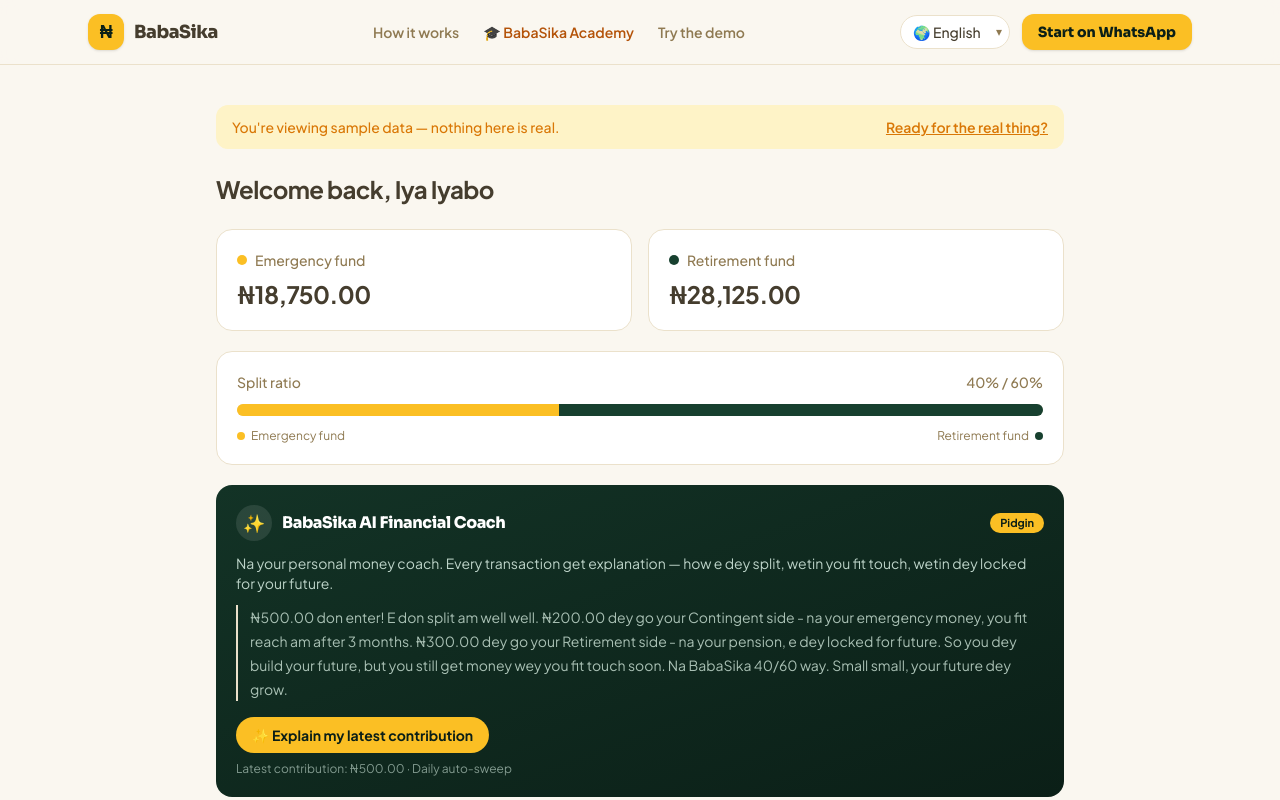
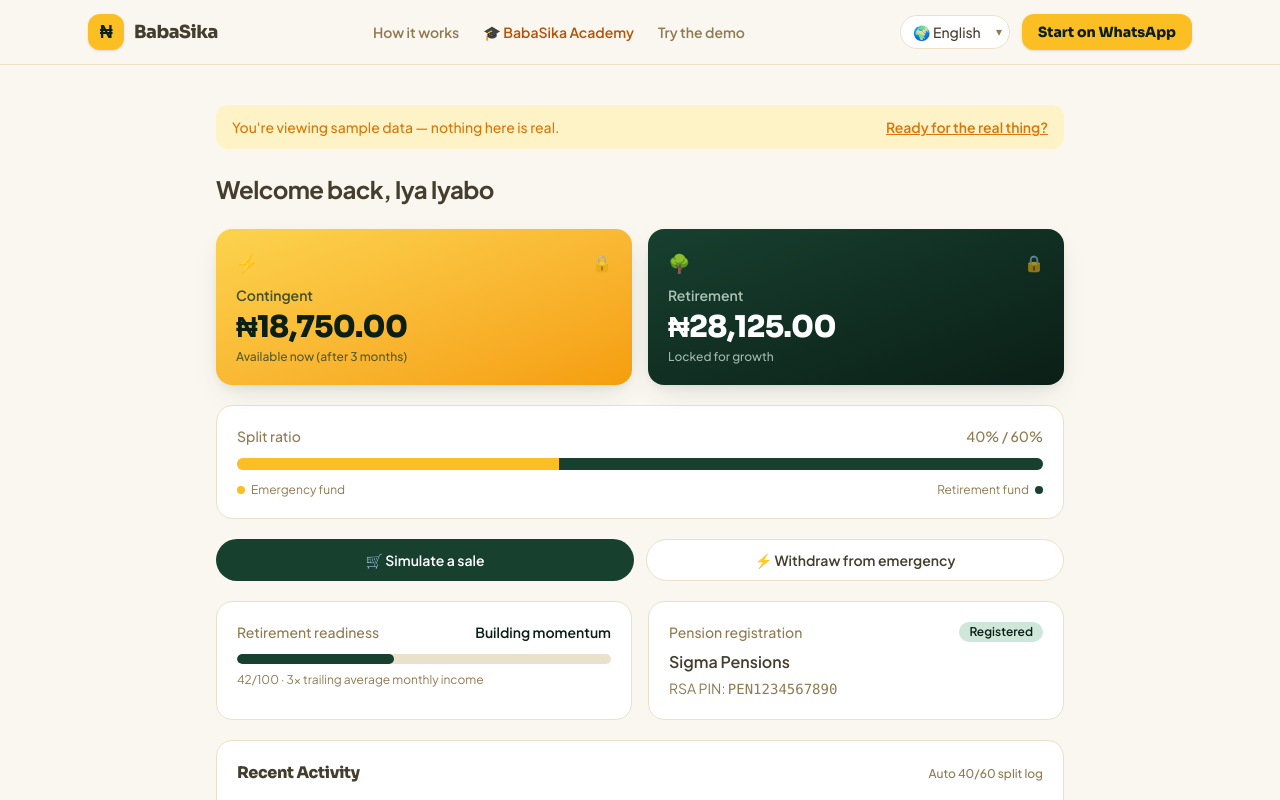
Before and after one commit to Shecodes-py/Baba-Sika, a Next.js app in the folder Frontend/: page /demo in a window 1280 px wide. Shown: the top 800 px of the page. Built offline with nearby package versions, Linux system fonts and the light colour scheme.

Commit message:
looking prettier

```diff
--- a/Frontend/src/components/dashboard/AiCoachCard.tsx
+++ /dev/null
@@ -1,51 +0,0 @@
-"use client";
-
-import { formatNaira } from "@/lib/format";
-import { buildPidginAnalysis, type TransactionEntry } from "@/lib/transactions";
-
-export function AiCoachCard({
-  latestEntry,
-  onExplain,
-}: {
-  latestEntry: TransactionEntry | null;
-  onExplain: (entry: TransactionEntry) => void;
-}) {
-  return (
-    <section className="relative overflow-hidden rounded-2xl bg-gradient-to-br from-forest-900 to-forest-950 p-5 text-white">
-      <div className="flex flex-wrap items-center justify-between gap-2">
-        <div className="flex items-center gap-2.5">
-          <span className="flex h-9 w-9 items-center justify-center rounded-full bg-white/10 text-lg">✨</span>
-          <h3 className="font-display text-base font-extrabold tracking-tight">BabaSika AI Financial Coach</h3>
-        </div>
-        <span className="rounded-full bg-amber-400 px-2.5 py-0.5 text-[11px] font-bold text-forest-950">Pidgin</span>
-      </div>
-
-      <p className="mt-3 text-sm text-forest-100/90">
-        Na your personal money coach. Every transaction get explanation — how e dey split, wetin you fit touch,
-        wetin dey locked for your future.
-      </p>
-
-      {latestEntry ? (
-        <>
-          <blockquote className="mt-3 border-l-2 border-amber-400 pl-3 text-sm leading-6 text-forest-100/80 line-clamp-4">
-            {buildPidginAnalysis(latestEntry)}
-          </blockquote>
-          <button
-            type="button"
-            onClick={() => onExplain(latestEntry)}
-            className="mt-4 inline-flex items-center gap-2 rounded-full bg-amber-400 px-4 py-2 text-sm font-bold text-forest-950 transition-colors hover:bg-amber-300"
-          >
-            ✨ Explain my latest contribution
-          </button>
-          <p className="mt-2 text-xs text-forest-100/60">
-            Latest contribution: {formatNaira(latestEntry.total)} · {latestEntry.title}
-          </p>
-        </>
-      ) : (
-        <p className="mt-4 text-sm text-forest-100/70">
-          Complete your first contribution to see your AI analysis here.
-        </p>
-      )}
-    </section>
-  );
-}
--- a/Frontend/src/components/dashboard/BalanceCard.tsx
+++ b/Frontend/src/components/dashboard/BalanceCard.tsx
@@ -1,26 +1,40 @@
-import type { ReactNode } from "react";
-
 export function BalanceCard({
   label,
   value,
-  accent = "brand",
-  footer,
+  icon,
+  tone = "forest",
+  subtext,
 }: {
   label: string;
   value: string;
-  accent?: "brand" | "accent";
-  footer?: ReactNode;
+  icon: string;
+  tone?: "gold" | "forest";
+  subtext?: string;
 }) {
-  const dot = accent === "brand" ? "bg-brand" : "bg-accent";
+  const styles =
+    tone === "gold"
+      ? {
+          card: "bg-gradient-to-br from-amber-300 to-amber-500 text-forest-950",
+          label: "text-forest-900/80",
+          lock: "text-forest-900/60",
+          subtext: "text-forest-900/70",
+        }
+      : {
+          card: "bg-gradient-to-br from-forest-800 to-forest-950 text-white",
+          label: "text-forest-100/80",
+          lock: "text-forest-100/60",
+          subtext: "text-forest-100/75",
+        };
 
   return (
-    <div className="rounded-2xl border border-border bg-surface p-5">
-      <div className="flex items-center gap-2 text-sm font-medium text-muted">
-        <span className={`h-2.5 w-2.5 rounded-full ${dot}`} />
-        {label}
+    <div className={`rounded-2xl p-5 shadow-warm ${styles.card}`}>
+      <div className="flex items-center justify-between">
+        <span className="text-lg">{icon}</span>
+        <span className={styles.lock} aria-hidden="true">🔒</span>
       </div>
-      <p className="mt-2 text-2xl font-bold tracking-tight">{value}</p>
-      {footer ? <div className="mt-2 text-sm text-muted">{footer}</div> : null}
+      <p className={`mt-2 text-sm font-semibold ${styles.label}`}>{label}</p>
+      <p className="mt-1 font-display text-3xl font-extrabold tracking-tight">{value}</p>
+      {subtext ? <p className={`mt-1 text-xs font-medium ${styles.subtext}`}>{subtext}</p> : null}
     </div>
   );
 }
--- a/Frontend/src/components/dashboard/DashboardShell.tsx
+++ b/Frontend/src/components/dashboard/DashboardShell.tsx
@@ -13,7 +13,6 @@
 import { ReadinessCard } from "./ReadinessCard";
 import { PfaStatusCard } from "./PfaStatusCard";
 import { RecentActivity } from "./RecentActivity";
-import { AiCoachCard } from "./AiCoachCard";
 import { ExplainMoneyModal } from "./ExplainMoneyModal";
 
 export function DashboardShell({
@@ -35,7 +34,6 @@
   const { t } = useLanguage();
   const [explaining, setExplaining] = useState<TransactionEntry | null>(null);
   const entries = transactions ?? transactionsFromContributions(contributions ?? []);
-  const latestEntry = entries[0] ?? null;
 
   return (
     <div className="mx-auto max-w-4xl px-6 py-10">
@@ -55,20 +53,22 @@
       <div className="mt-6 space-y-5">
         <div className="grid gap-4 sm:grid-cols-2">
           <BalanceCard
-            label={t("dash.emergencyFund")}
+            label="Contingent"
             value={formatNaira(progress.emergency_fund_balance)}
-            accent="accent"
+            icon="⚡"
+            tone="gold"
+            subtext="Available now (after 3 months)"
           />
           <BalanceCard
-            label={t("dash.retirementFund")}
+            label="Retirement"
             value={formatNaira(progress.retirement_balance)}
-            accent="brand"
+            icon="🌳"
+            tone="forest"
+            subtext="Locked for growth"
           />
         </div>
 
         <SplitBar emergencyRatio={progress.emergency_ratio} />
-
-        <AiCoachCard latestEntry={latestEntry} onExplain={setExplaining} />
 
         {controls}
 
```
